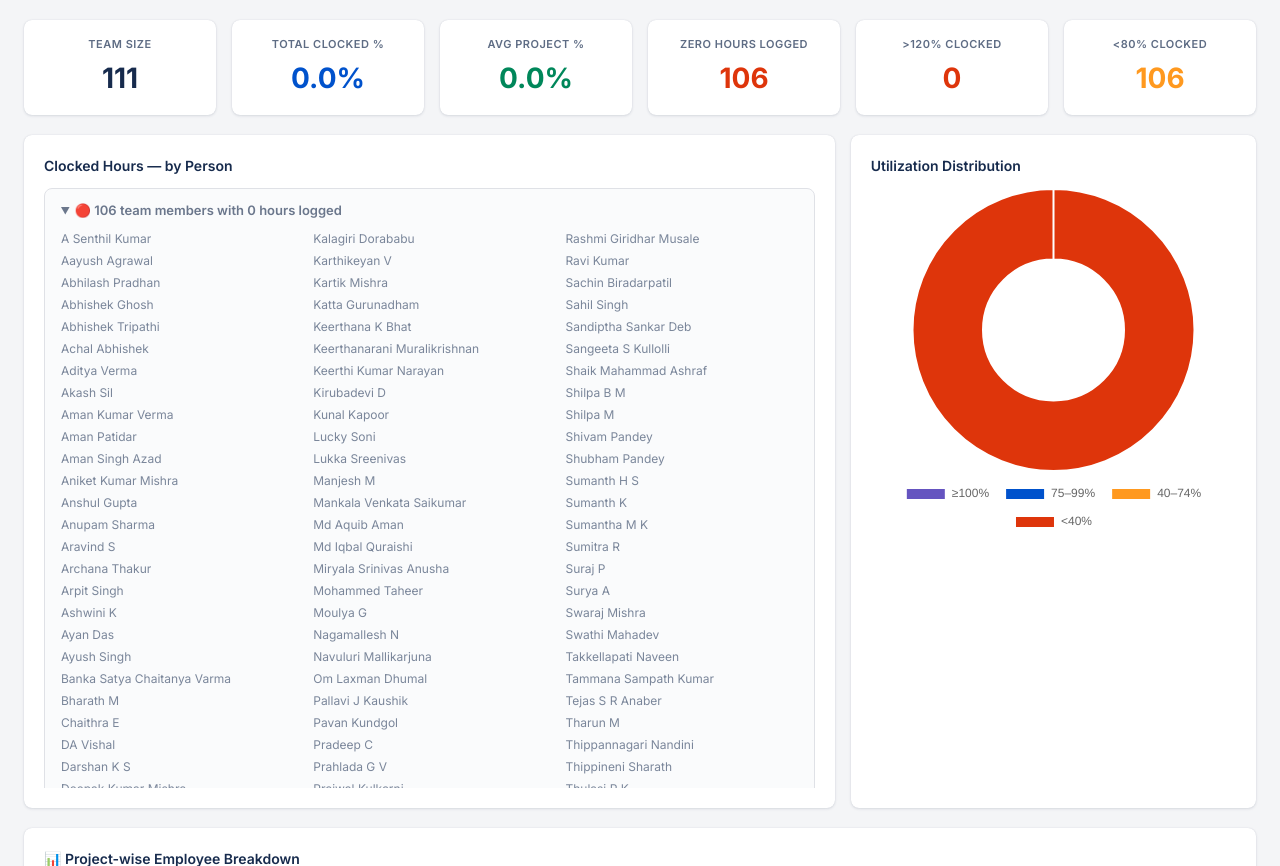
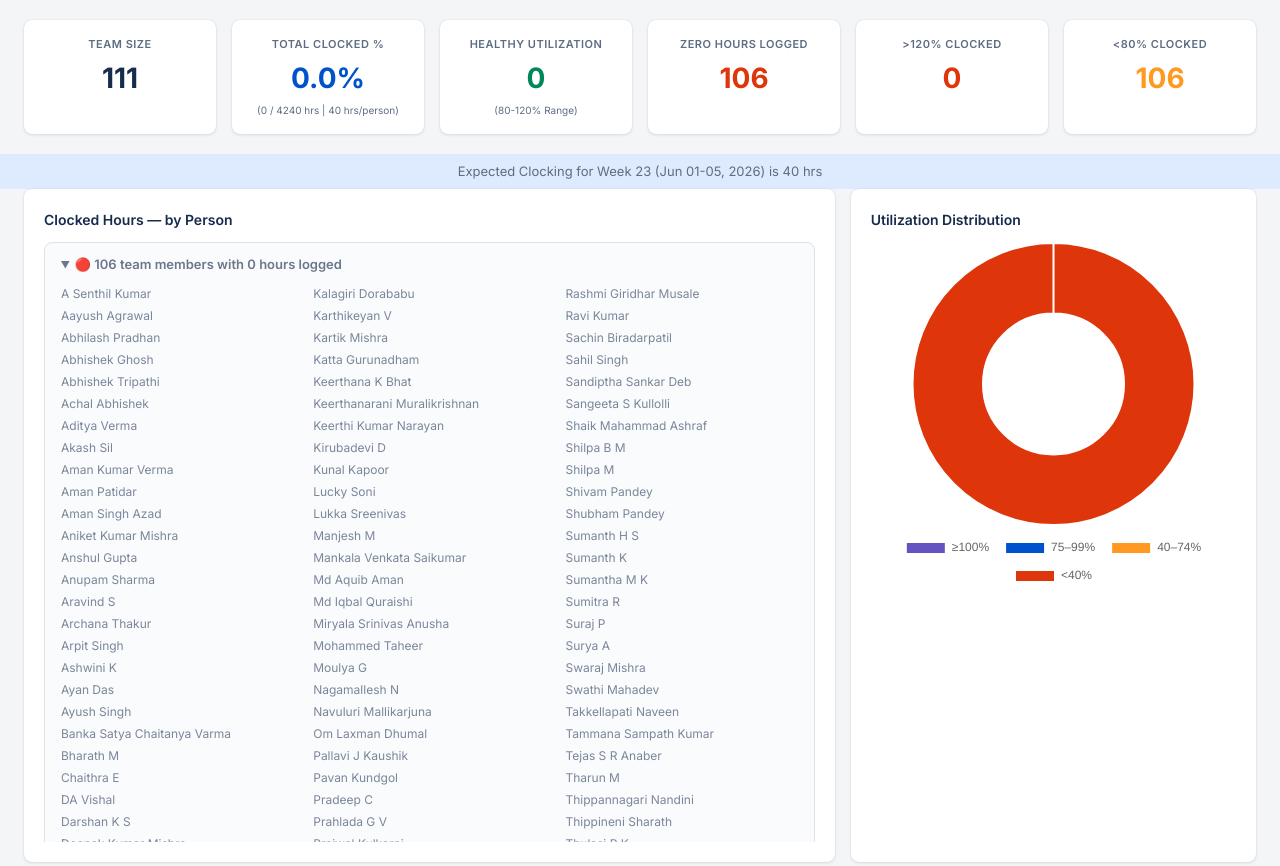
Before and after one commit to achalabhishek-idt/engg-effort-clocking, a Flask app: page / in a window 1280 px wide. Shown: the part 90-956 px from the top of the page. Run offline with Flask 3, Linux system fonts and the light colour scheme.

Commit message:
updated cards

```diff
--- a/static/css/styles.css
+++ b/static/css/styles.css
@@ -138,6 +138,13 @@ body {
     display: block;
     font-size: 28px;
     font-weight: 700;
+}
+.kpi-sublabel {
+    display: block;
+    font-size: 10px;
+    color: var(--text-secondary);
+    margin-top: 4px;
+    font-weight: 400;
 }
 .highlight-blue .kpi-value { color: var(--blue); }
 .highlight-green .kpi-value { color: var(--green); }
--- a/static/js/dashboard.js
+++ b/static/js/dashboard.js
@@ -90,22 +90,37 @@ function renderKPIs() {
     // Filter out senior management (excluded from metrics)
     const metricsData = d.filter(r => !r.exclude_from_metrics);
 
+    // Debug logging
+    console.log("Total employees:", n);
+    console.log("Employees in metrics:", metricsData.length);
+    console.log("Sample employee data:", metricsData[0]);
+
     // Calculate total clocked hours and total expected hours (excluding senior mgmt)
     const totalClockedHours = metricsData.reduce((s, r) => s + (r.total || 0), 0);
     const totalExpectedHours = metricsData.reduce((s, r) => s + (r.expected || 168), 0);
     const totalClockedPct = totalExpectedHours > 0 ? totalClockedHours / totalExpectedHours : 0;
 
-    const avgP = metricsData.reduce((s, r) => s + r.proj_pct, 0) / (metricsData.length || 1);
+    console.log("Total clocked hours:", totalClockedHours);
+    console.log("Total expected hours:", totalExpectedHours);
+    console.log("Total clocked %:", totalClockedPct);
+
+    const healthyRange = metricsData.filter(r => r.clocked_pct >= 0.80 && r.clocked_pct <= 1.20).length;
     const zeroHours = metricsData.filter(r => r.total === 0 || r.total === 0.0).length;
-    const healthy = metricsData.filter(r => r.clocked_pct > 1.20).length;
-    const low = metricsData.filter(r => r.clocked_pct < 0.80).length;
+    const overworked = metricsData.filter(r => r.clocked_pct > 1.20).length;
+    const underutilized = metricsData.filter(r => r.clocked_pct < 0.80).length;
 
     document.getElementById("kpiTeamSize").textContent = n;
     document.getElementById("kpiClocked").textContent = pct(totalClockedPct);
-    document.getElementById("kpiProj").textContent = pct(avgP);
+    document.getElementById("kpiHealthyRange").textContent = healthyRange;
     document.getElementById("kpiGeneral").textContent = zeroHours;
-    document.getElementById("kpiHealthy").textContent = healthy;
-    document.getElementById("kpiLow").textContent = low;
+    document.getElementById("kpiHealthy").textContent = overworked;
+    document.getElementById("kpiLow").textContent = underutilized;
+
+    // Update sublabel with actual hours and per-person average
+    const clockedRounded = Math.round(totalClockedHours);
+    const expectedRounded = Math.round(totalExpectedHours);
+    const avgExpectedPerPerson = metricsData.length > 0 ? Math.round(totalExpectedHours / metricsData.length) : 0;
+    document.getElementById("kpiClockedSublabel").textContent = `(${clockedRounded} / ${expectedRounded} hrs | ${avgExpectedPerPerson} hrs/person)`;
 
     // Show expected hours message for current month
     updateExpectedHoursMessage();
@@ -128,10 +143,48 @@ function calculateWorkingDays(year, month) {
     return workingDays;
 }
 
+function getWeekDateRange() {
+    const now = new Date();
+    const dayOfWeek = now.getDay(); // 0 = Sunday, 1 = Monday, ..., 6 = Saturday
+
+    // Calculate Monday of current week
+    const monday = new Date(now);
+    const daysFromMonday = dayOfWeek === 0 ? -6 : 1 - dayOfWeek;
+    monday.setDate(now.getDate() + daysFromMonday);
+
+    // Calculate Friday of current week
+    const friday = new Date(monday);
+    friday.setDate(monday.getDate() + 4);
+
+    return { monday, friday };
+}
+
+function getWeekNumber(date) {
+    const firstDayOfYear = new Date(date.getFullYear(), 0, 1);
+    const pastDaysOfYear = (date - firstDayOfYear) / 86400000;
+    return Math.ceil((pastDaysOfYear + firstDayOfYear.getDay() + 1) / 7);
+}
+
 function updateExpectedHoursMessage() {
     const msgDiv = document.getElementById("expectedHoursMsg");
 
-    if (currentPeriod === "current_month" || currentPeriod === "previous_month") {
+    if (currentPeriod === "current_week") {
+        const { monday, friday } = getWeekDateRange();
+        const weekNum = getWeekNumber(monday);
+
+        // Format dates as "Jun 02-06"
+        const monthNames = ["Jan", "Feb", "Mar", "Apr", "May", "Jun",
+                           "Jul", "Aug", "Sep", "Oct", "Nov", "Dec"];
+        const monthName = monthNames[monday.getMonth()];
+        const startDay = monday.getDate().toString().padStart(2, '0');
+        const endDay = friday.getDate().toString().padStart(2, '0');
+        const year = monday.getFullYear();
+
+        const expectedHours = 40; // 5 days * 8 hours
+
+        msgDiv.textContent = `Expected Clocking for Week ${weekNum} (${monthName} ${startDay}-${endDay}, ${year}) is ${expectedHours} hrs`;
+        msgDiv.style.display = "block";
+    } else if (currentPeriod === "current_month" || currentPeriod === "previous_month") {
         const now = new Date();
         let year = now.getFullYear();
         let month = now.getMonth(); // 0-indexed
--- a/templates/dashboard.html
+++ b/templates/dashboard.html
@@ -60,10 +60,12 @@
     <div class="kpi-card highlight-blue">
         <span class="kpi-label">Total Clocked %</span>
         <span class="kpi-value" id="kpiClocked">—</span>
+        <span class="kpi-sublabel" id="kpiClockedSublabel">(Clocked / Expected Hours)</span>
     </div>
     <div class="kpi-card highlight-green">
-        <span class="kpi-label">Avg Project %</span>
-        <span class="kpi-value" id="kpiProj">—</span>
+        <span class="kpi-label">Healthy Utilization</span>
+        <span class="kpi-value" id="kpiHealthyRange">—</span>
+        <span class="kpi-sublabel">(80-120% Range)</span>
     </div>
     <div class="kpi-card highlight-red">
         <span class="kpi-label">Zero Hours Logged</span>
```
